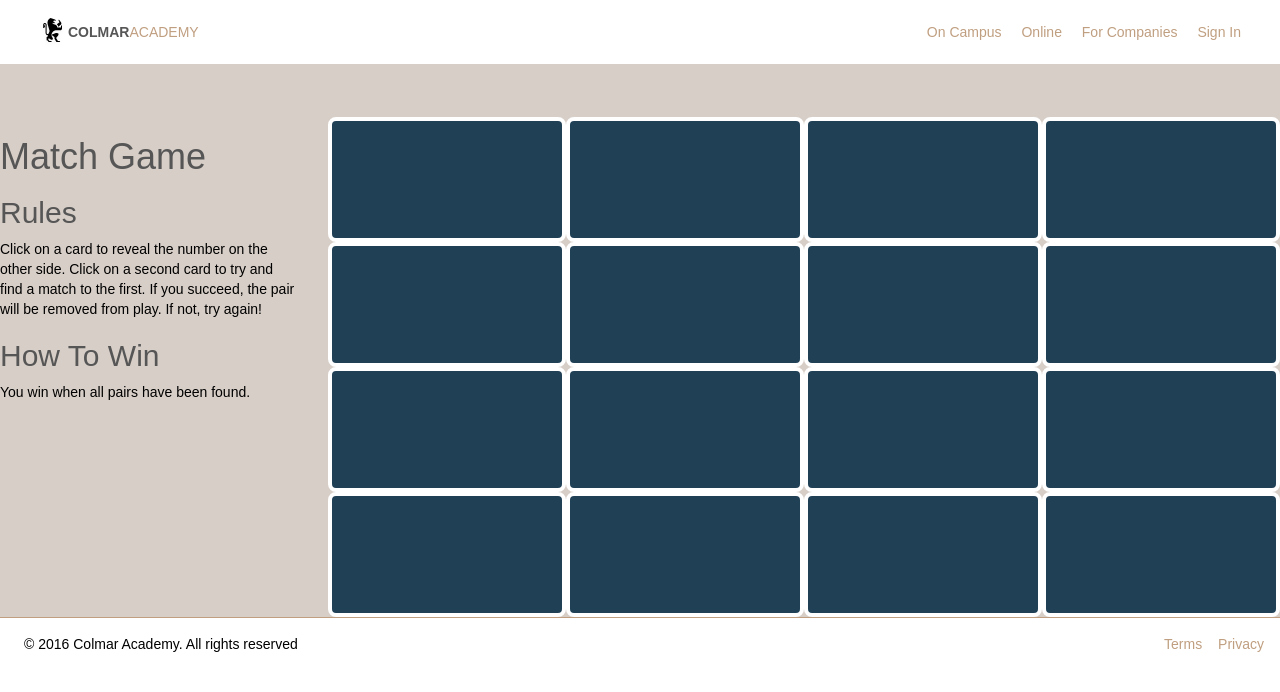
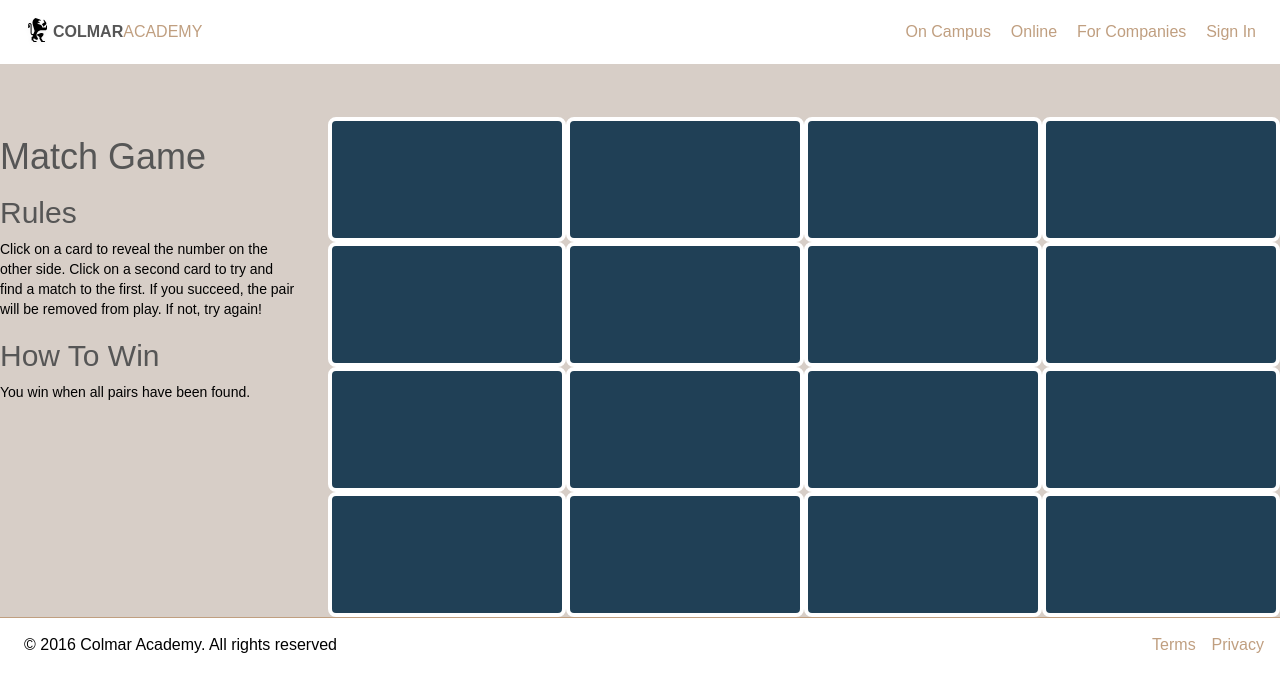
Before and after one commit to boombranco/boombranco.github.io, a Jekyll site: the page built from Campus/index.html, in a window 1280 px wide. Shown: the top 692 px of the page. Built offline with Jekyll 4.4.1, drawn with Linux system fonts in a browser that asks for light colours; nearby versions of some CDN libraries; some web fonts are replaced.

```diff
--- a/resources/css/match.css
+++ b/resources/css/match.css
@@ -1,3 +1,11 @@
+span {
+  font-size: 16px;
+}
+
+a {
+  font-size: 16px;
+}
+
 /* CSS for the header */
 header {
   font-family: 'Proza Libre', sans-serif;
@@ -11,6 +19,8 @@
   align-items: center;
   position: fixed;
   width: 100%;
+  padding-left: 0px;
+  padding-right: 0px;
 }
 
 .container img {
```
